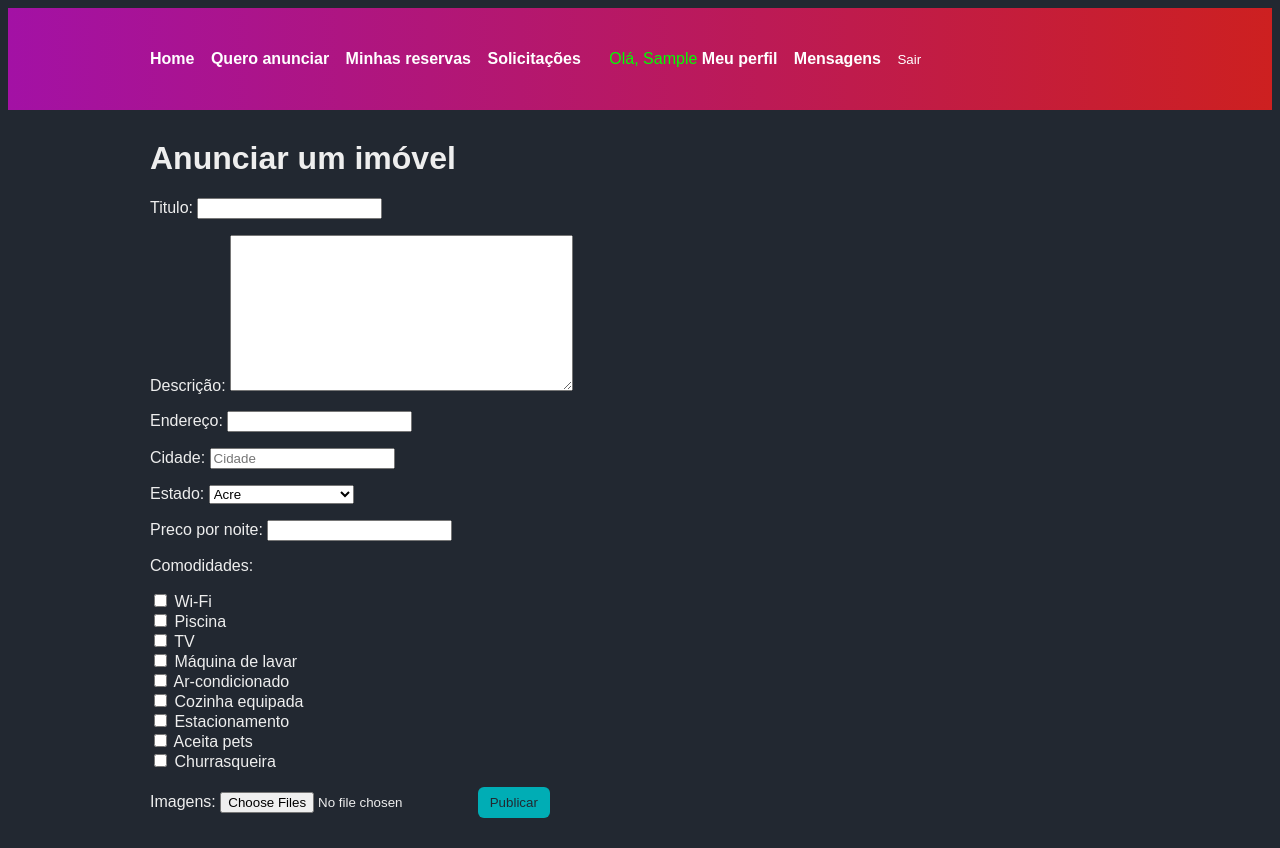
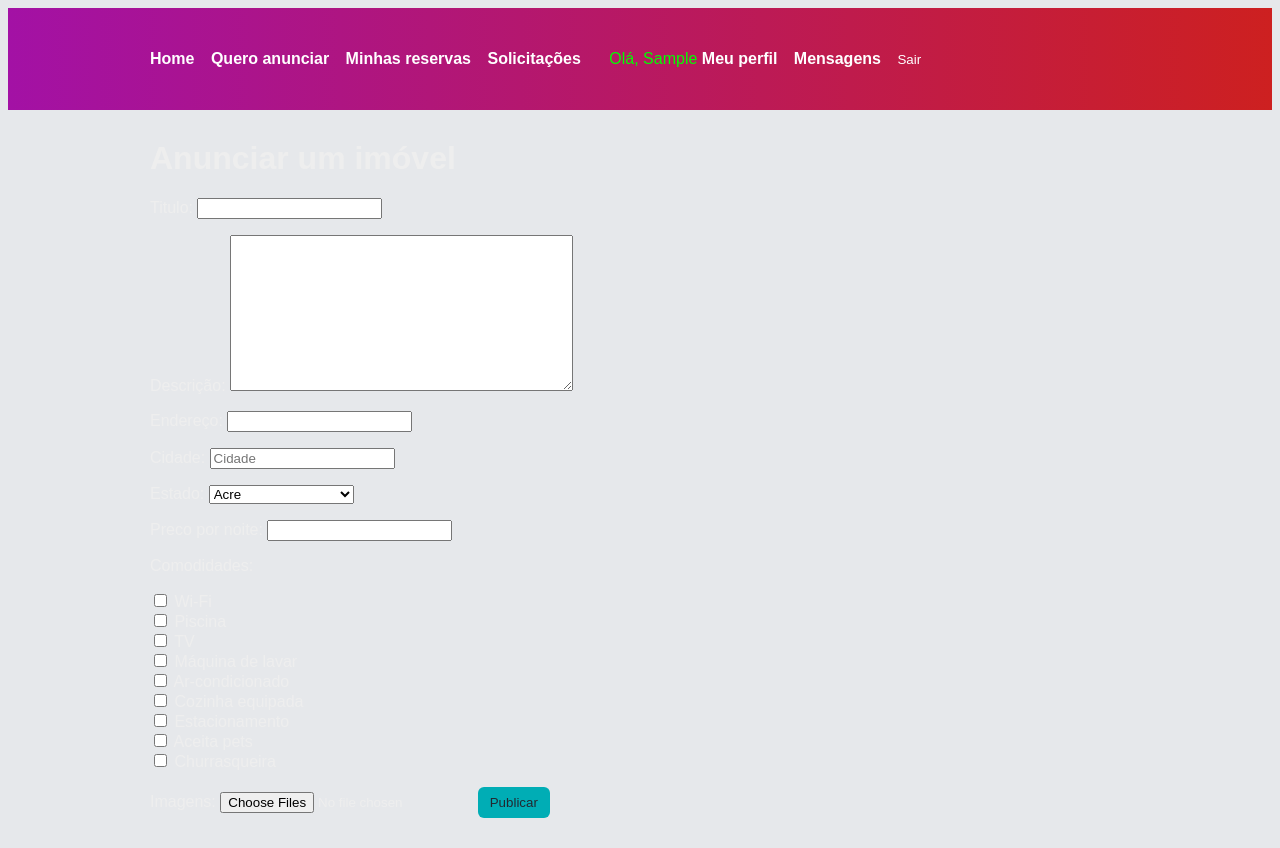
Before and after one commit to C14-2025/Aluga_Ai, a Django app: page /nova/ in a window 1280 px wide. Run offline with Django 4.2, Linux system fonts and the light colour scheme; the visitor is signed in with stand-in values (Sample User, id 1); data that the repository does not hold is empty.

Commit message:
Teste Build Jenkins

```diff
--- a/static/css/custom.css
+++ b/static/css/custom.css
@@ -1,7 +1,7 @@
 /* Custom visual improvements */
 body {
   font-family: Arial, Helvetica, sans-serif;
-  background: #222831;
+  background: #e6e8eb;
   color: #eeeeee;
 }
 .container {
```
